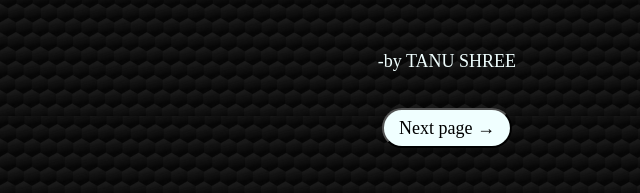
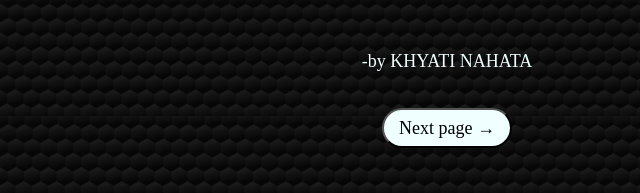
Before and after one commit to ZORO-JUROO/friend3, a plain HTML site: page index.html in a window 1280 px wide. Shown: the part 604-797 px from the top of the page, 201-841 px from the left. Drawn offline with Linux system fonts and the light colour scheme.

Commit message:
Update index.html

```diff
--- a/index.html
+++ b/index.html
@@ -3,7 +3,7 @@
 <head>
     <meta charset="UTF-8">
     <meta name="viewport" content="width=device-width, initial-scale=1.0">
-    <title>TANU's SITE</title>
+    <title>KHYATI's SITE</title>
     <link rel="icon" type="image/x-icon" href="fevicon.png">
     <link rel="stylesheet" href="home.css">
 </head>
@@ -16,7 +16,7 @@
     <hr>
     <p>The Bhawanipur Education Society College recently conducted a 15-day GOOGLE Workspace for the students of 1st Year. It was led by none other than CA Vivek Patwari, a name which is familiar to all. The goal of this workshop was to make the students familiar with various features provided by GOOGLE and give them knowledge and digital skills one should have in the modern world</p>
     <br>
-    <p>-by TANU SHREE</p>
+    <p>-by KHYATI NAHATA</p>
     <br>
    <div class="inp"> <form action="https://kalraproject.netlify.app/day1.html"><input type="submit" value="Next page &#8594" ></form></div>
    <footer>
```
